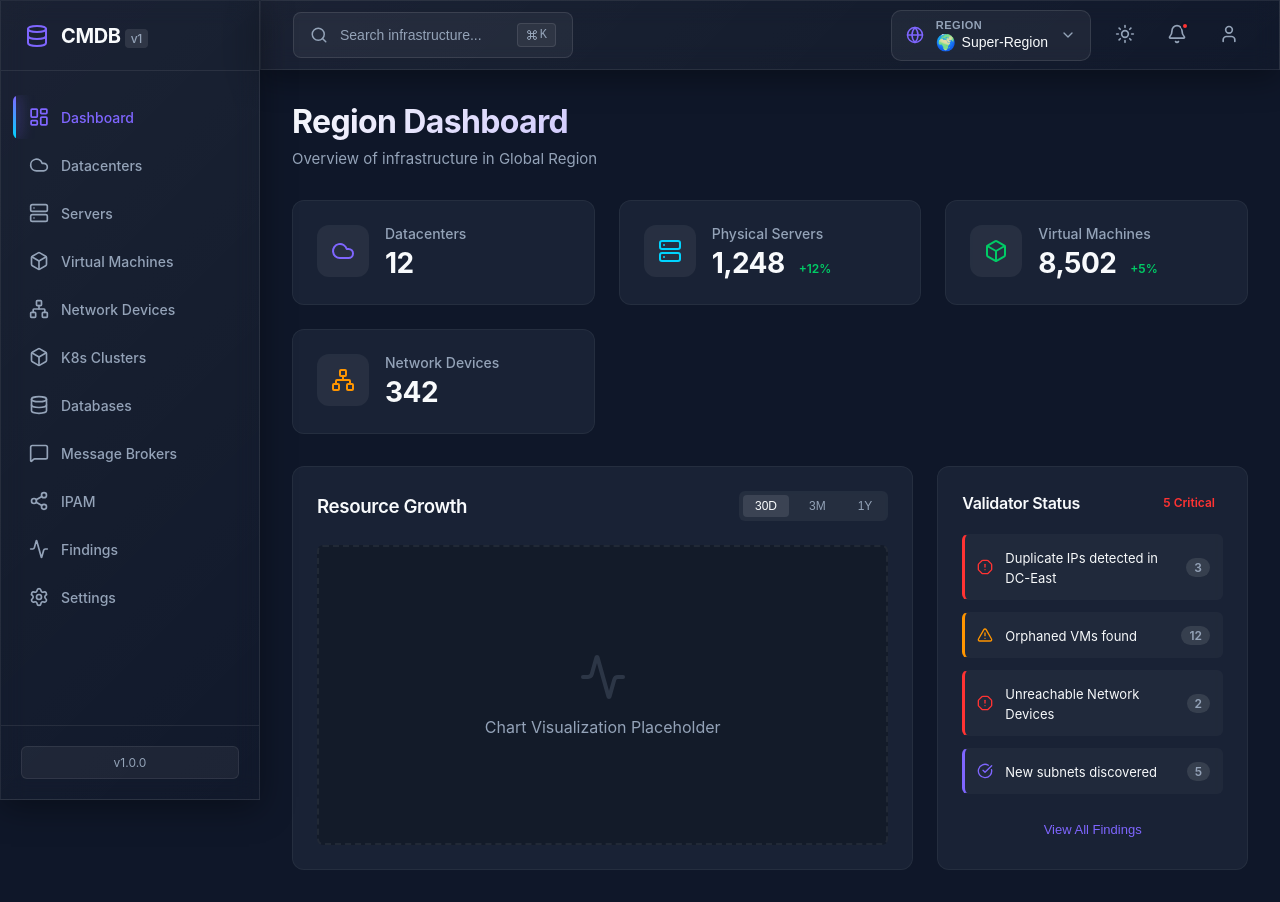
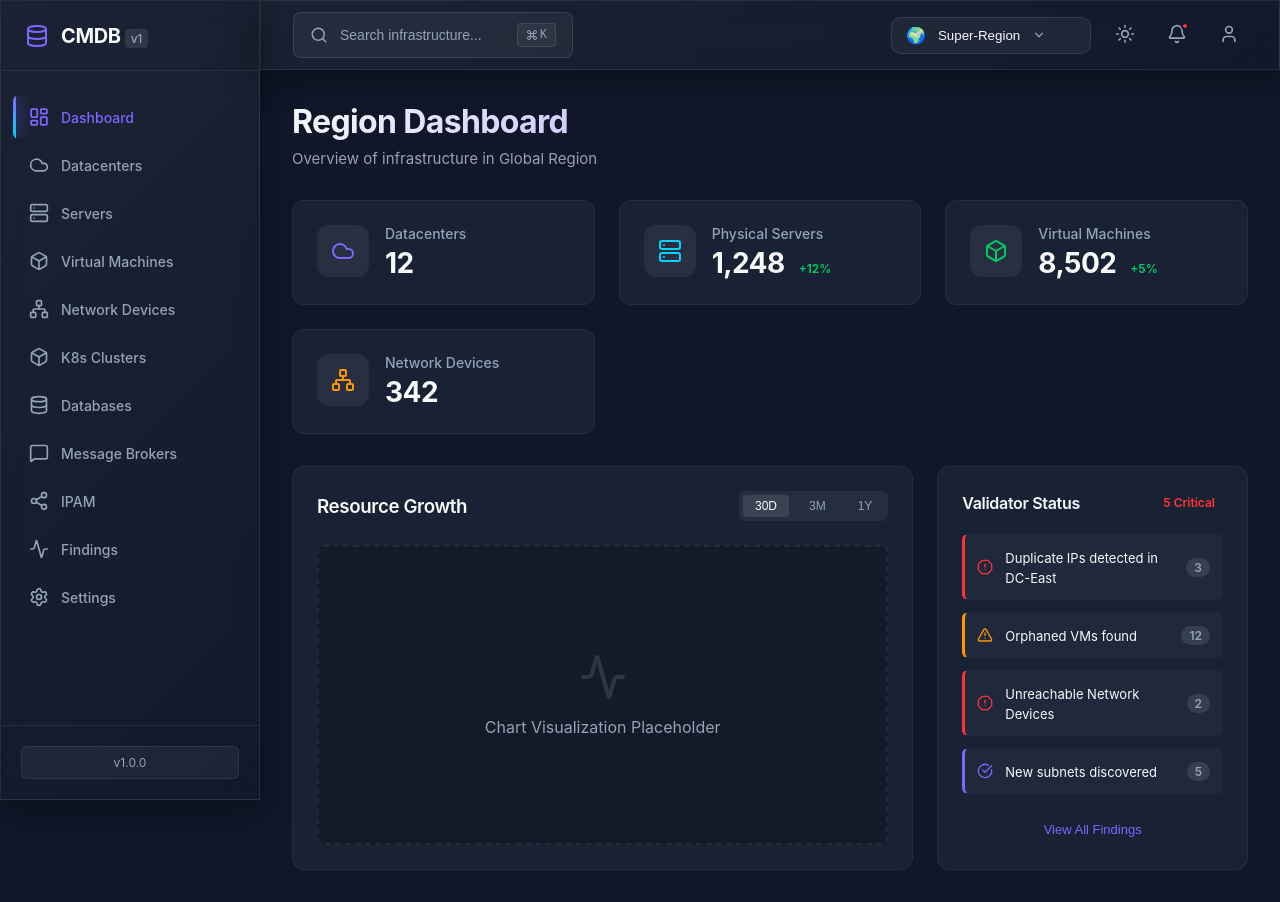
Before and after one commit to DeveloperDarkhan/cmdb-gemini-front, a React (Vite) app: page /dashboard in a window 1280 px wide. Built offline with nearby package versions, Linux system fonts and the light colour scheme.

Commit message:
auto-commit for 249b5e0c-b4cc-4eab-8628-aec3a1988b8e

```diff
--- a/src/components/UI/RegionSelector.tsx
+++ b/src/components/UI/RegionSelector.tsx
@@ -57,20 +57,14 @@ export function RegionSelector({ value = 'global', onChange }: RegionSelectorPro
   return (
     <div className="region-selector-wrapper" ref={dropdownRef}>
       <button
-        className="region-selector-trigger"
+        className="region-selector-trigger compact"
         onClick={() => setIsOpen(!isOpen)}
         data-testid="region-selector-trigger"
       >
-        <Globe size={18} className="region-icon" />
-        <div className="region-info">
-          <span className="region-label">Region</span>
-          <span className="region-value">
-            {currentRegion.flag && <span className="region-flag">{currentRegion.flag}</span>}
-            {currentRegion.label}
-          </span>
-        </div>
+        {currentRegion.flag && <span className="region-flag">{currentRegion.flag}</span>}
+        <span className="region-label-compact">{currentRegion.label}</span>
         <ChevronDown
-          size={16}
+          size={14}
           className={`chevron-icon ${isOpen ? 'open' : ''}`}
         />
       </button>
```
